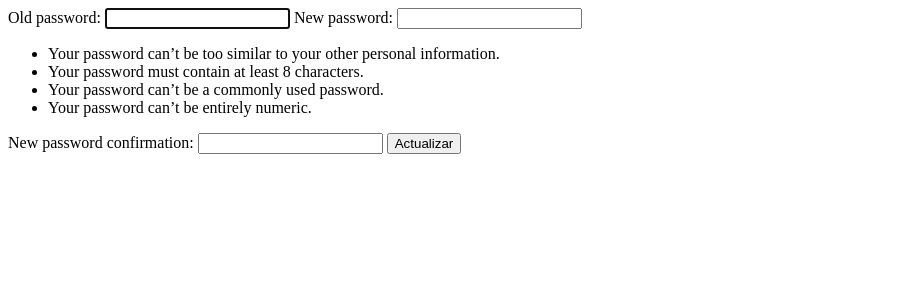
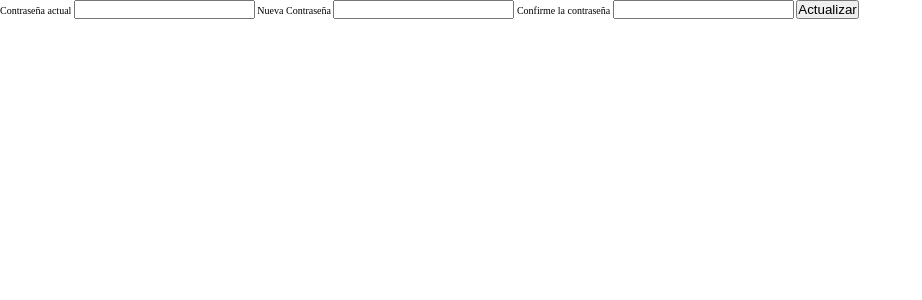
Before and after one commit to L7R4/gymHouse-dj, a Django app: page /u/perfil/change_password/ in a window 1280 px wide. Shown: the top 300 px of the page, without its empty margins (0-922 px from the left). Run offline with Django 4.2, Linux system fonts and the light colour scheme.

Commit message:
formulario de cambio de contraseña

```diff
--- a/gymHouse/personas/templates/change_password.html
+++ b/gymHouse/personas/templates/change_password.html
@@ -1,17 +1,27 @@
+{% load static %}
 <!DOCTYPE html>
 <html lang="en">
 <head>
     <meta charset="UTF-8">
     <meta http-equiv="X-UA-Compatible" content="IE=edge">
     <meta name="viewport" content="width=device-width, initial-scale=1.0">
+    <link rel="stylesheet" href="{% static 'css/styles_changePassword.css' %}">
     <title>Document</title>
 </head>
 <body>
     <form action="" method="POST">
         {% csrf_token %}
-        {{form}}
+        <label for="id_old_password">Contraseña actual</label>
+        <input type="password" name="old_password" required="" id="id_old_password">
+
+        <label for="id_new_password1">Nueva Contraseña</label>
+        <input type="password" name="new_password1" required="" id="id_new_password1">
+
+        <label for="id_new_password2">Confirme la contraseña</label>
+        <input type="password" name="new_password2" required="" id="id_new_password2">
+
         <input type="submit" value="Actualizar">
-        {{error}}
+
     </form>
 </body>
 </html>
--- /dev/null
+++ b/gymHouse/static/css/styles_changePassword.css
@@ -0,0 +1,32 @@
+
+@font-face {
+    font-family: "raleway_medium";/*500*/
+    src: url("../fonts/Raleway/static/Raleway-Medium.ttf");
+}
+@font-face {
+    font-family: "raleway semibold";/*600*/
+    src: url("../fonts/raleway/static/Raleway-SemiBold.ttf");
+}
+@font-face {
+    font-family: "raleway bold";/*700*/
+    src: url("../fonts/raleway/static/Raleway-Bold.ttf");
+}
+@font-face {
+    font-family: "raleway extrabold";/*800*/
+    src: url("../fonts/raleway/static/Raleway-ExtraBold.ttf");
+}
+@font-face {
+    font-family: "raleway black";/*900*/
+    src: url("../fonts/raleway/static/Raleway-Black.ttf");
+}
+
+*{
+    margin: 0;
+    padding: 0;
+}
+html{
+    box-sizing: border-box;
+    font-size: 62.5%;
+}
+
+/* Todo clean para que te diviertas :D */
```
Also changed, not shown: gymHouse/db.sqlite3, gymHouse/static/css/styles.changePassword.css (deleted).
